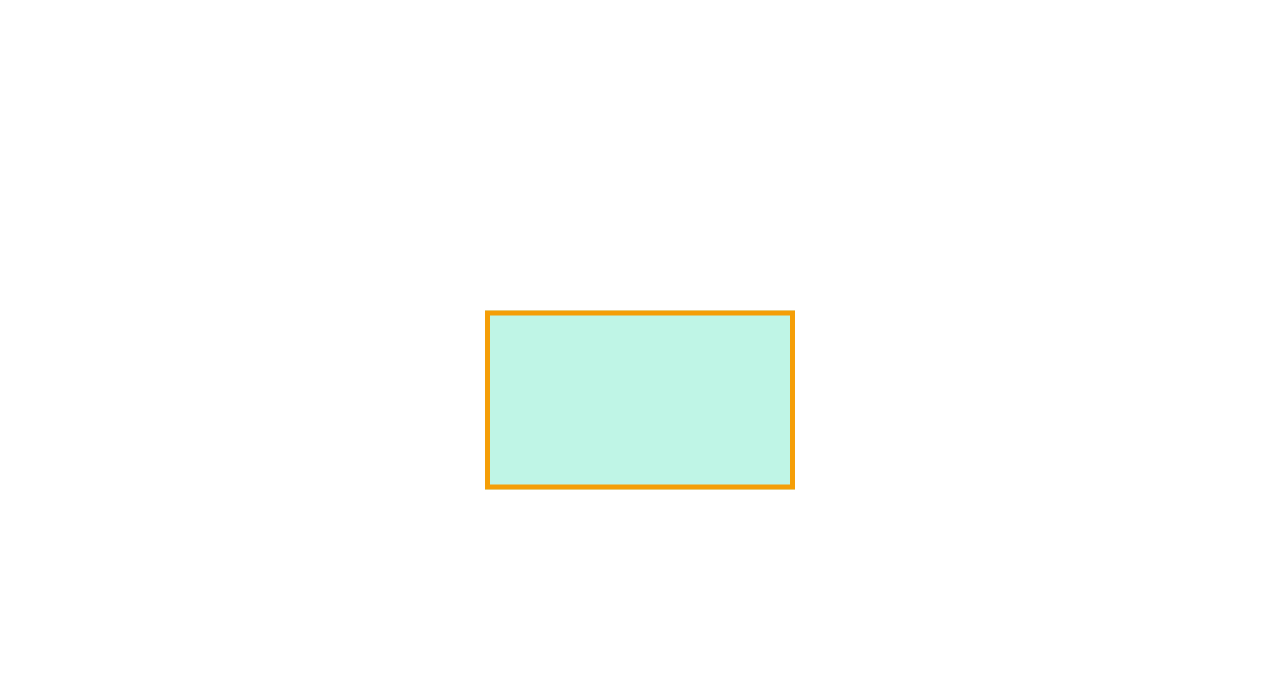
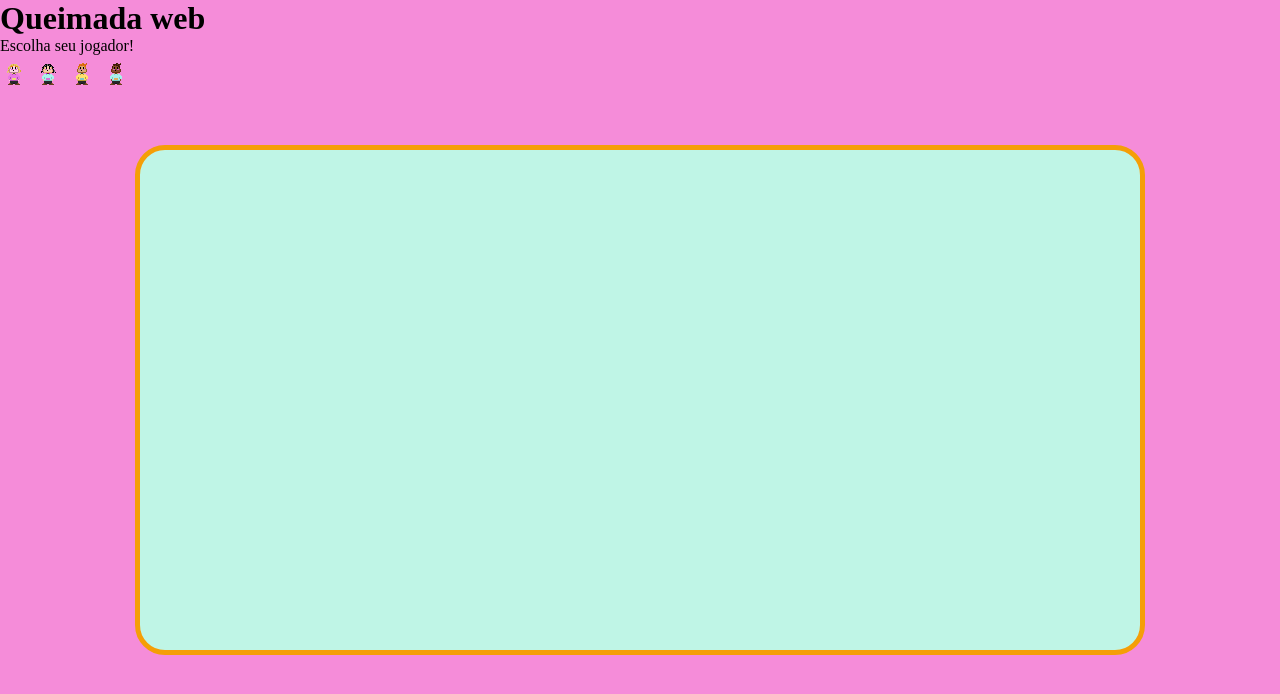
Before and after one commit to ManuellaBottega/Minigame, a plain HTML site: page Index.html in a window 1280 px wide. Drawn offline with Linux system fonts and the light colour scheme.

Commit message:
começando js

```diff
--- a/Index.html
+++ b/Index.html
@@ -7,7 +7,15 @@
     <link rel="stylesheet" href="style.css"> <!--define a que o style.css é um stylesheet-->
 </head>
     <body>
-        <canvas id="canvas"></canvas>
-        <script src="queimada.js"></script>
+        <div id="Menu">
+            <h1>Queimada web</h1>
+            <p>Escolha seu jogador!</p>
+            <img src="/midia/pixil-layer-0.png" id="personagem1" alt="Personagem 1" class="opção-personagem">
+            <img src="/midia/pixil-layer-1.png" id="personagem2" alt="Personagem 2" class="opção-personagem">
+            <img src="/midia/pixil-layer-2.png" id="personagem3" alt="Personagem 3" class="opção-personagem">
+            <img src="/midia/pixil-layer-3.png" id="personagem4" alt="Personagem 4" class="opção-personagem">
+        </div>
+        <canvas id="canvas"></canvas> <!--canvas é um espaço usado para desenhar graficos-->
+        <script src="queimada.js"></script> <!--define o script-->
     </body>
 </html>
--- a/queimada.js
+++ b/queimada.js
@@ -1,10 +1,14 @@
+//Update é onde move os personagens, verifica colisoes, pontuação, qualquer coisa envolvendo logica
+//Draw é oque tá aparecendo na tela no momento
+
 window.addEventListener('load', function(){
+//o load garante que tudo do html e css carregou antes de iniciar o codigo
+//o window cria uma pagina e addAdventListener adciona um evento a pagina, nesse caso load
     const armazenaCanvas = this.document.getElementById('canvas')
+//procura a variavel canvas e armazena
     const contexto = canvas.getContext('2d')
-    canvas.width = 300
-    canvas.height = 169
-
-    class InputHandler {
-
-    }
+//o 2d permite desenhar imagem texto e tal no canvas, contexto tem todas as ferramentas para isso
+    canvas.width = 1000
+    canvas.height = 500
+//define a area de desenho
 })
--- a/style.css
+++ b/style.css
@@ -6,9 +6,14 @@ ficar tudo certo em qualquer dispositivo*/
     box-sizing: border-box; /*garante que que as margens tao inclusas na largura e altura da pagina*/
 }
 
+body {
+    background: #f58cd9;
+}
+
 /*Aqui é acessada a classe canvas*/
 #canvas {
     border: 5px solid #f59e07; /*faz uma borda solida*/
+    border-radius: 30px; /*arredonda a borda*/
     position: absolute; /*ajuda a posicionar com mais precisao*/
     top: 50%;
     left: 50%;
```
Also changed, not shown: midia/pixil-layer-0.png (added), midia/pixil-layer-1.png (added), midia/pixil-layer-2.png (added), midia/pixil-layer-3.png (added).
